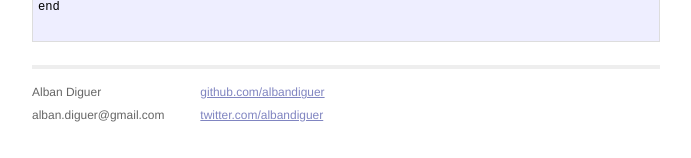
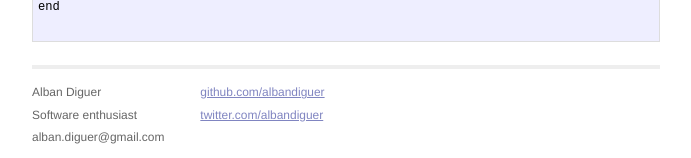
Before and after one commit to albandiguer/albandiguer.github.io, a Jekyll site: the page built from _posts/2013-10-13-code-kata-number-2-in-ruby.markdown, in a window 1280 px wide. Shown: the part 2231-2389 px from the top of the page, without its empty margins (294-985 px from the left). Built offline with Jekyll 4.4.1, drawn with Linux system fonts in a browser that asks for light colours; Markdown is read by kramdown in place of the engine named in the settings.

Commit message:
add who am i

```diff
--- a/_layouts/default.html
+++ b/_layouts/default.html
@@ -27,6 +27,7 @@
             <div class="contact">
               <p>
                 Alban Diguer<br />
+                Software enthusiast<br />
                 alban.diguer@gmail.com
               </p>
             </div>
```
